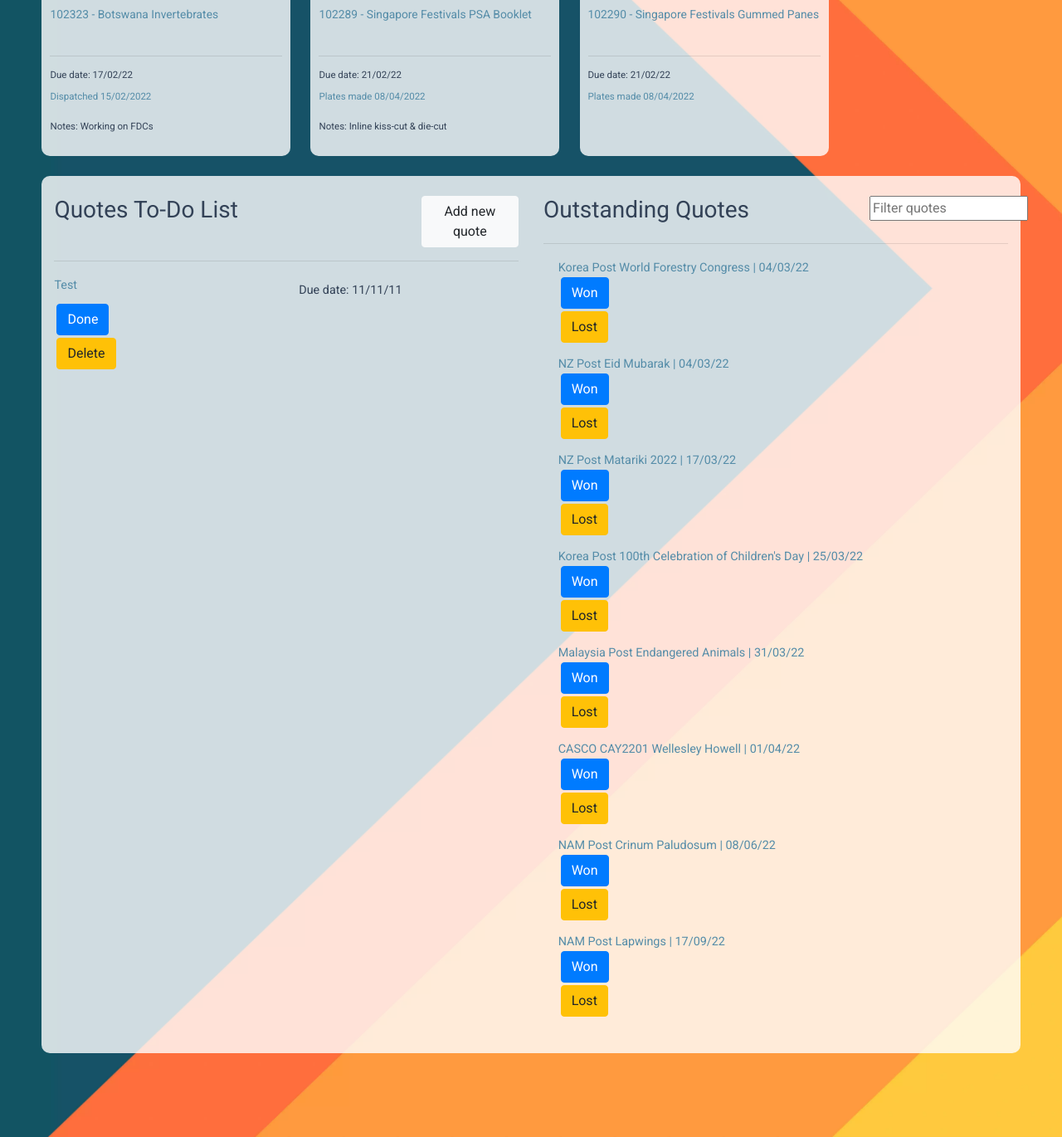
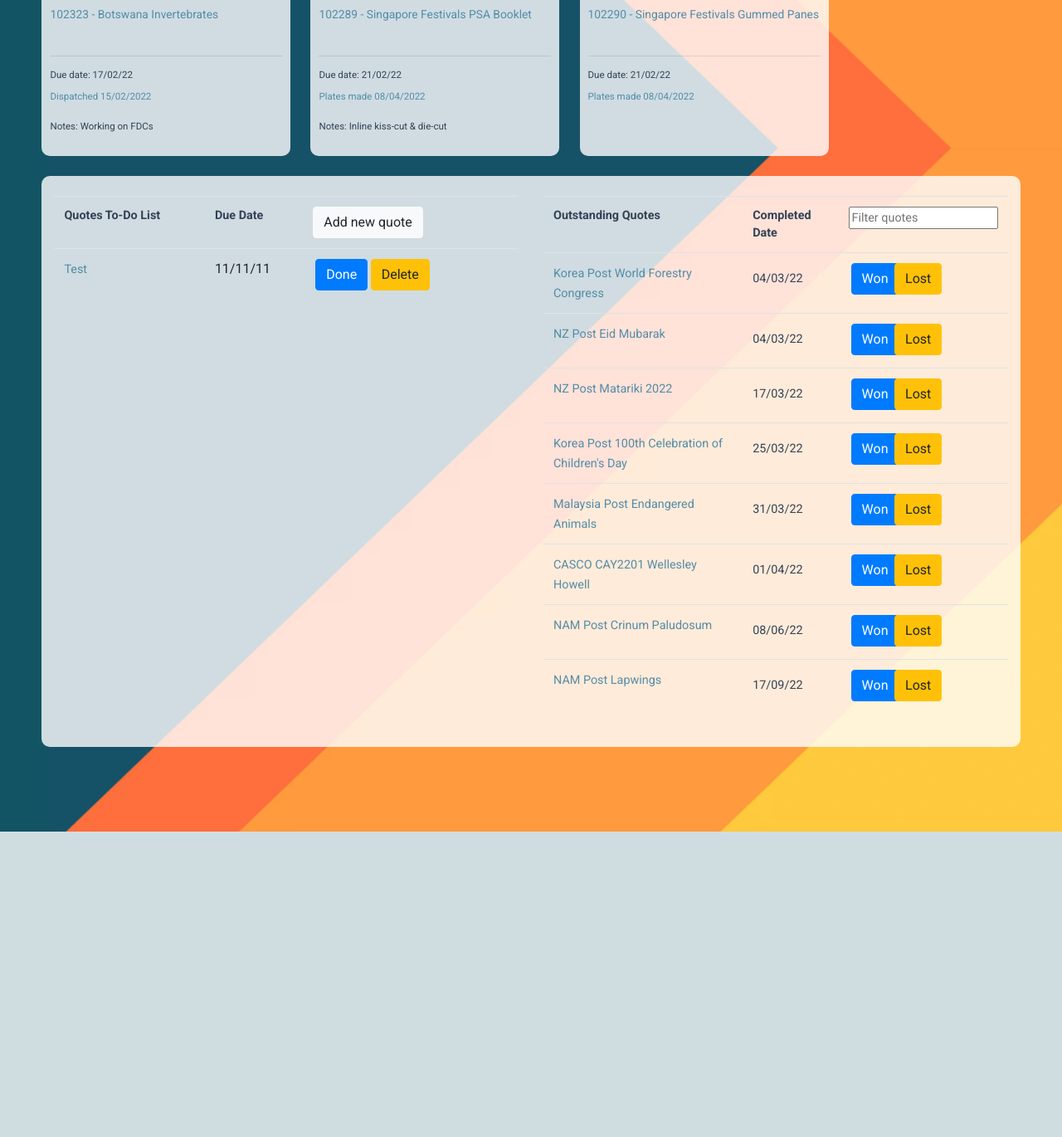
Before and after one commit to 0710160/stamp_dash, a Flask app: page / in a window 1280 px wide. Shown: the part 675-2045 px from the top of the page at 83% size. After the commit the page ends 1677 px from the top, so only its background shows below. Run offline with Flask 2, Linux system fonts and the light colour scheme; a user stored in the database is signed in; data comes from the database, SQL or seed files in the repository; some libraries are stand-ins or nearby versions.

Commit message:
Change ul to table to get buttons inline. New JS script borrowed from https://www.w3schools.com/howto/howto_js_filter_table.asp

```diff
--- a/templates/dashboard.html
+++ b/templates/dashboard.html
@@ -41,61 +41,61 @@
 
   <div class="quote-card row mobile-hidden">
     <div class="container-flex quote-big-box col">
-      <div class="row">
-        <div class="col">
-          <h3>Quotes To-Do List</h3>
-        </div>
-        <div class="col-3">
-          <a class="btn btn-light add-quote" href="/add_quote">Add new quote</a>
-        </div>
-      </div>
-      <hr />
+      <table class="table">
+        <tr class="header">
+          <th scope="col">Quotes To-Do List</th>
+          <th scope="col">Due Date</th>
+          <th scope="col"><a class="btn btn-light add-quote" href="/add_quote">Add new quote</a></th>
+        </tr>
+        <tr>
           {% for t in to_do_quotes %}
-      <div class="justify-content-between">
-        <div class="row">
-          <div class="col">
+          <td>
             <a href="/edit/{{ t.id }}">{{ t.job_name }}</a>
-          </div>
-          <div class="col">
-            <h4>Due date: {{ t.due_date | datefilter }}</h4>
-          </div>
-        </div>
+          </td>
+          <td>
+            {{ t.due_date | datefilter }}
+          </td>
+          <td>
             <div class="row">
               <div class="col-3">
                 <a class="btn btn-primary won" href="/complete_quote/{{ t.id }}">Done</a>
+              </div>
+              <div class="col-3">
                 <a class="btn btn-warning lost" href="/delete/{{ t.id }}">Delete</a>
               </div>
-        </div>
-      </div>
+          </td>
           {% endfor %}
+        </tr>
+      </table>
     </div>
 
     <div class="container-flex quote-big-box col">
-      <div class="row">
-        <div class="col">
-          <h3>Outstanding Quotes</h3>
-        </div>
-        <div class="col-4">
-          <input type="text" placeholder="Filter quotes" id="myInput" onkeyup="myFunction()">
-        </div>
-      </div>
-      <hr />
-      <div class="justify-content-between">
-        <div>
-          <ul id="myUL">
+      <table id="myTable" class="table">
+        <tr class="header">
+          <th scope="col">Outstanding Quotes</th>
+          <th scope="col">Completed Date</th>
+          <th scope="col"><input type="text" placeholder="Filter quotes" id="myInput" onkeyup="myFunction()"></th>
+        </tr>
         {% for q in outstanding_quotes %}
-            <li>
-                <a href="/edit/{{ q.id }}" data-keywords="{{ q.job_name }}">{{ q.job_name }} | {{q.due_date | datefilter }}</a>
+        <tr>
+          <td>
+            <a href="/edit/{{ q.id }}" data-keywords="{{ q.job_name }}">{{ q.job_name }}</a>
+          </td>
+          <td>
+            <h4>{{ q.due_date | datefilter }}</h4>
+          </td>
+          <td>
             <div class="row">
               <div class="col-3">
                 <a class="btn btn-primary won" href="/add_job/{{ q.id }}">Won</a>
+              </div>
+              <div class="col-3">
                 <a class="btn btn-warning lost" href="/delete/{{ q.id }}">Lost</a>
               </div>
-              </div>
-            </li>
+          </td>
+        </tr>
         {% endfor %}
-          </ul>
-        </div>
+      </table>
     </div>
 
   </div>
@@ -103,38 +103,26 @@
   <script src="https://ajax.googleapis.com/ajax/libs/jquery/3.2.1/jquery.min.js"></script>
 
   <script>
-      // Search functionality
     function myFunction() {
       // Declare variables
-        var input = document.getElementById('myInput'),
-          filter = input.value,
-          ul = document.getElementById('myUL'),
-          lis = ul.getElementsByTagName('li'),
-          searchTerms = filter.match(/[a-z]+/gi),
-          re, index, li, a;
+      var input, filter, table, tr, td, i, txtValue;
+      input = document.getElementById("myInput");
+      filter = input.value.toUpperCase();
+      table = document.getElementById("myTable");
+      tr = table.getElementsByTagName("tr");
 
-        if (searchTerms) {
-          searchTerms = searchTerms.map(function(term) {
-            return '(?=.*' + term + ')';
-          });
-
-          re = new RegExp(searchTerms.join(''), 'i');
+      // Loop through all table rows, and hide those who don't match the search query
+      for (i = 0; i < tr.length; i++) {
+        td = tr[i].getElementsByTagName("td")[0];
+        if (td) {
+          txtValue = td.textContent || td.innerText;
+          if (txtValue.toUpperCase().indexOf(filter) > -1) {
+            tr[i].style.display = "";
           } else {
-          re = /./;
+            tr[i].style.display = "none";
           }
-
-        // Loop through all list items, and hide those who don't match the search query
-        for (index = 0; index < lis.length; index++) {
-          li = lis[index];
-          a = li.firstChild;
-
-          if (re.test(a.innerHTML + ' ' + a.getAttribute('data-keywords'))) {
-            li.style.display = '';
-          } else {
-            li.style.display = 'none';
         }
       }
     }
   </script>
-
   {% endblock %}
```
Lines whose indentation alone changed are shown as unchanged.
